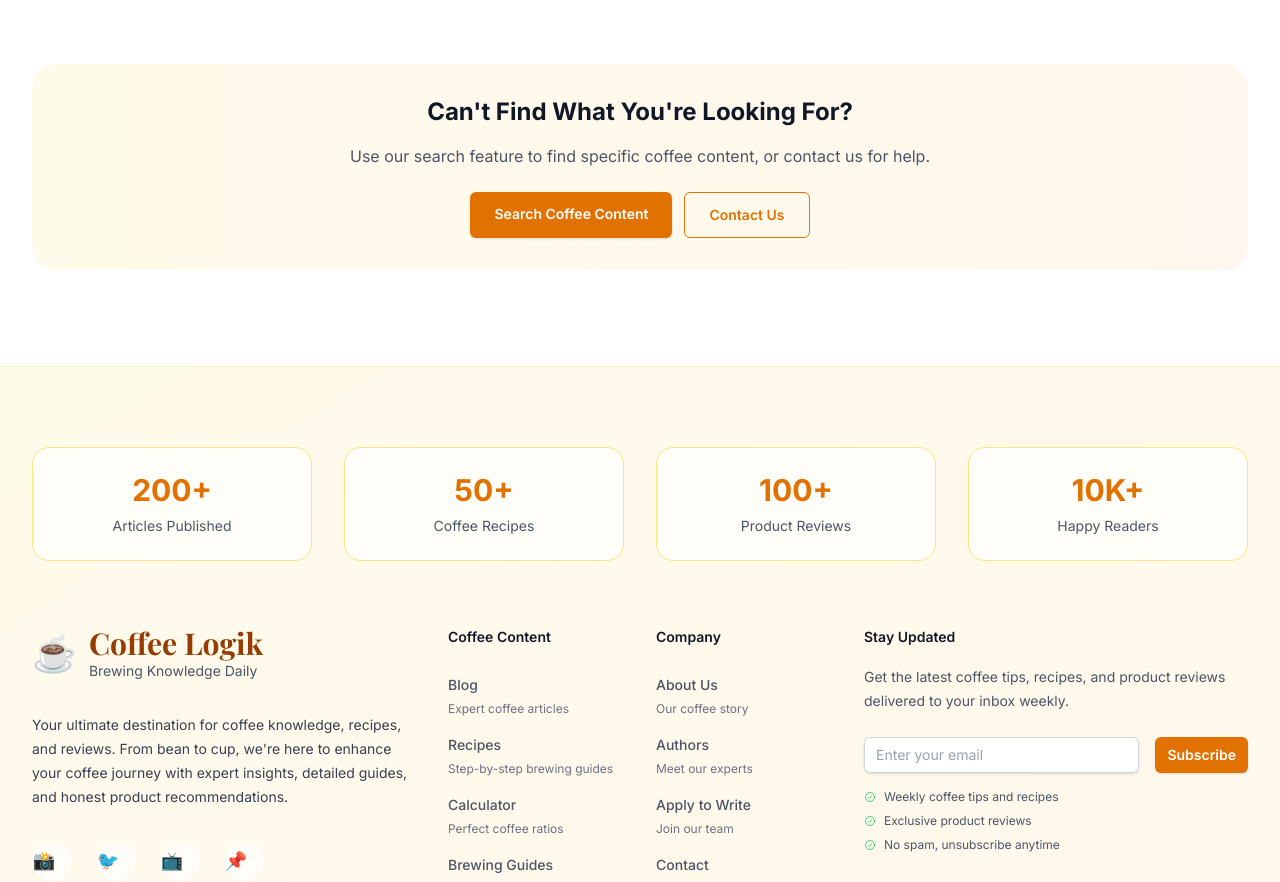
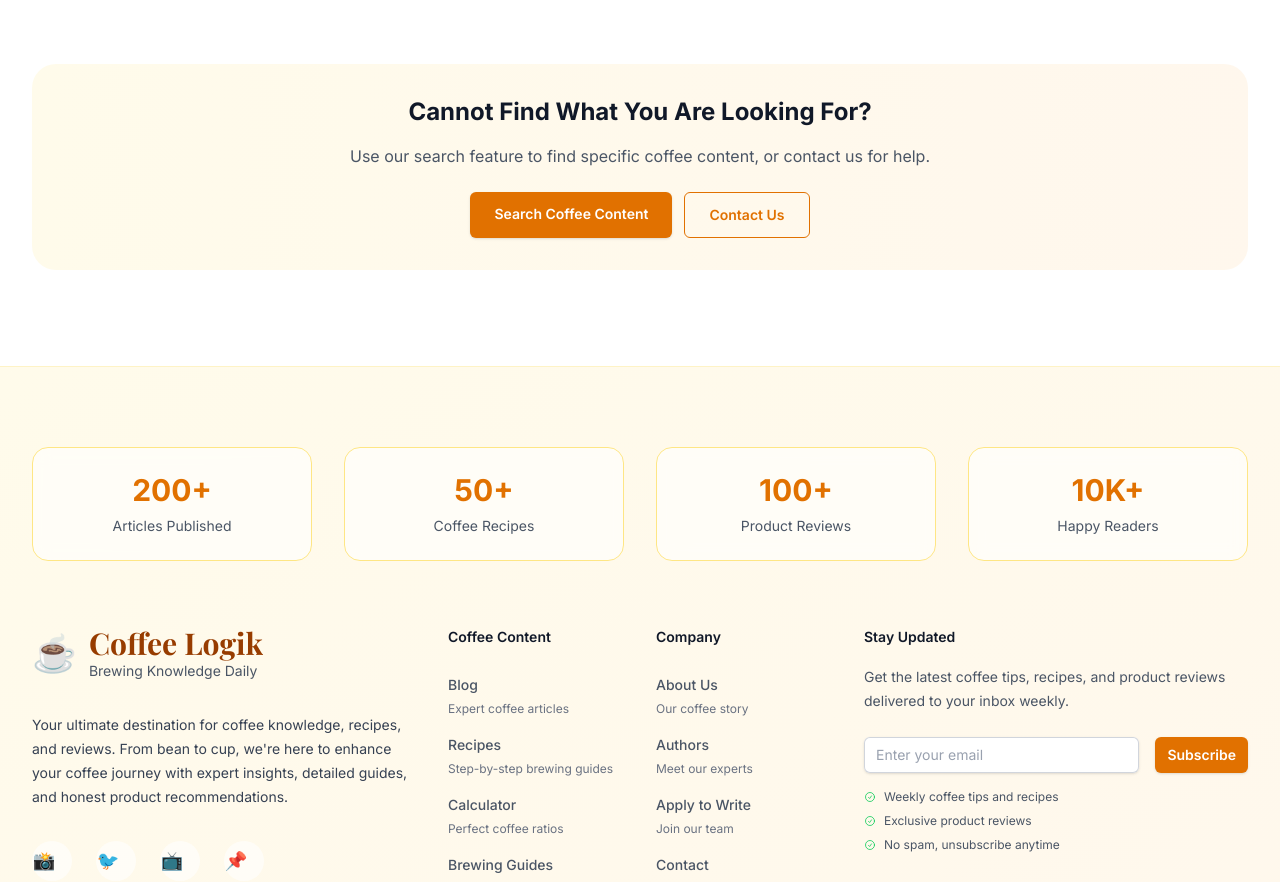
Before and after one commit to Ashley4734/coffeelogik-fullstack, a Next.js app in the folder frontend/: page /sitemap-html in a window 1280 px wide. Shown: the part 2317-3199 px from the top of the page. Built offline with nearby package versions, Linux system fonts and the light colour scheme; no server answers; a web font is replaced by a local one.

Commit message:
Update page.tsx

```diff
--- a/frontend/src/app/sitemap-html/page.tsx
+++ b/frontend/src/app/sitemap-html/page.tsx
@@ -328,7 +328,7 @@ export default function SitemapPage() {
         <div className="mt-16">
           <div className="bg-gradient-to-r from-amber-50 to-orange-50 rounded-3xl p-8 text-center">
             <h3 className="text-2xl font-bold text-gray-900 mb-4">
-              Can't Find What You're Looking For?
+              Cannot Find What You Are Looking For?
             </h3>
             <p className="text-gray-600 mb-6">
               Use our search feature to find specific coffee content, or contact us for help.
```
